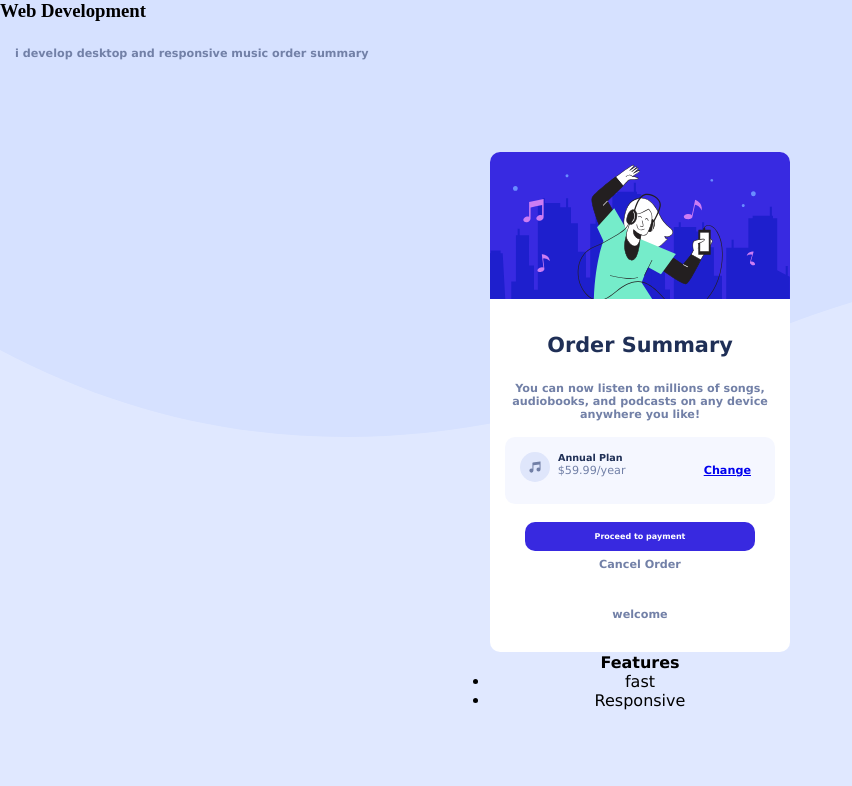
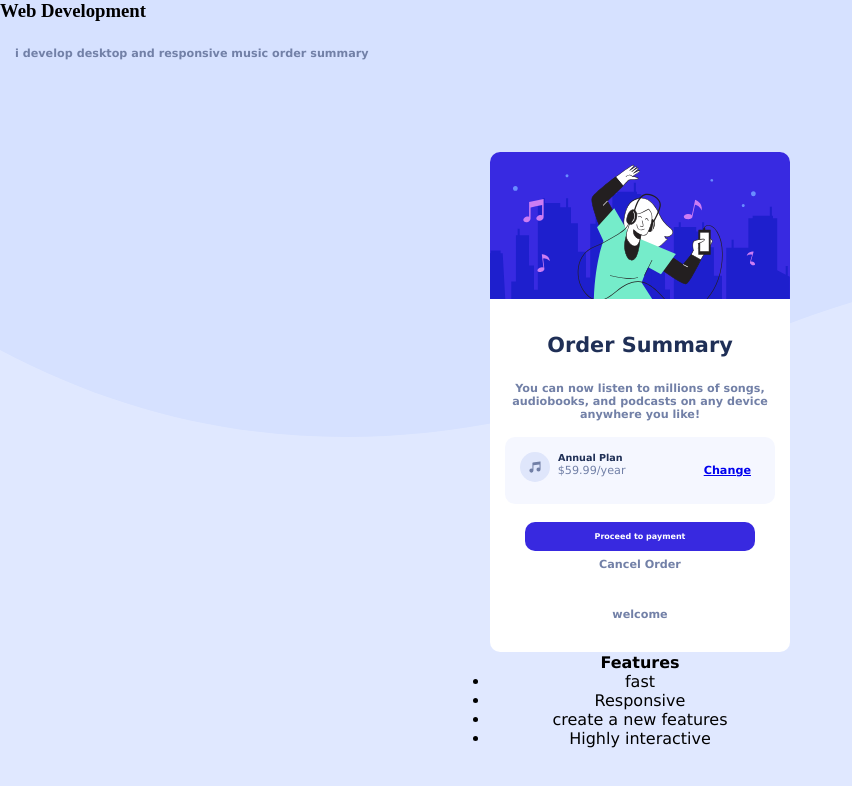
Before and after one commit to OLOSHOFAWAS/sunnyside-desktop, a plain HTML site: page index.html in a window 1280 px wide. Shown: the whole page, without its empty margins (0-852 px from the left). Drawn offline with Linux system fonts and the light colour scheme.

Commit message:
updated features section

```diff
--- a/index.html
+++ b/index.html
@@ -32,6 +32,8 @@
       <ul>
         <li>fast</li>
         <li>Responsive</li>
+        <li>create a new features</li>
+        <li>Highly interactive</li>
       </ul>
     </section>
   </main>
```
